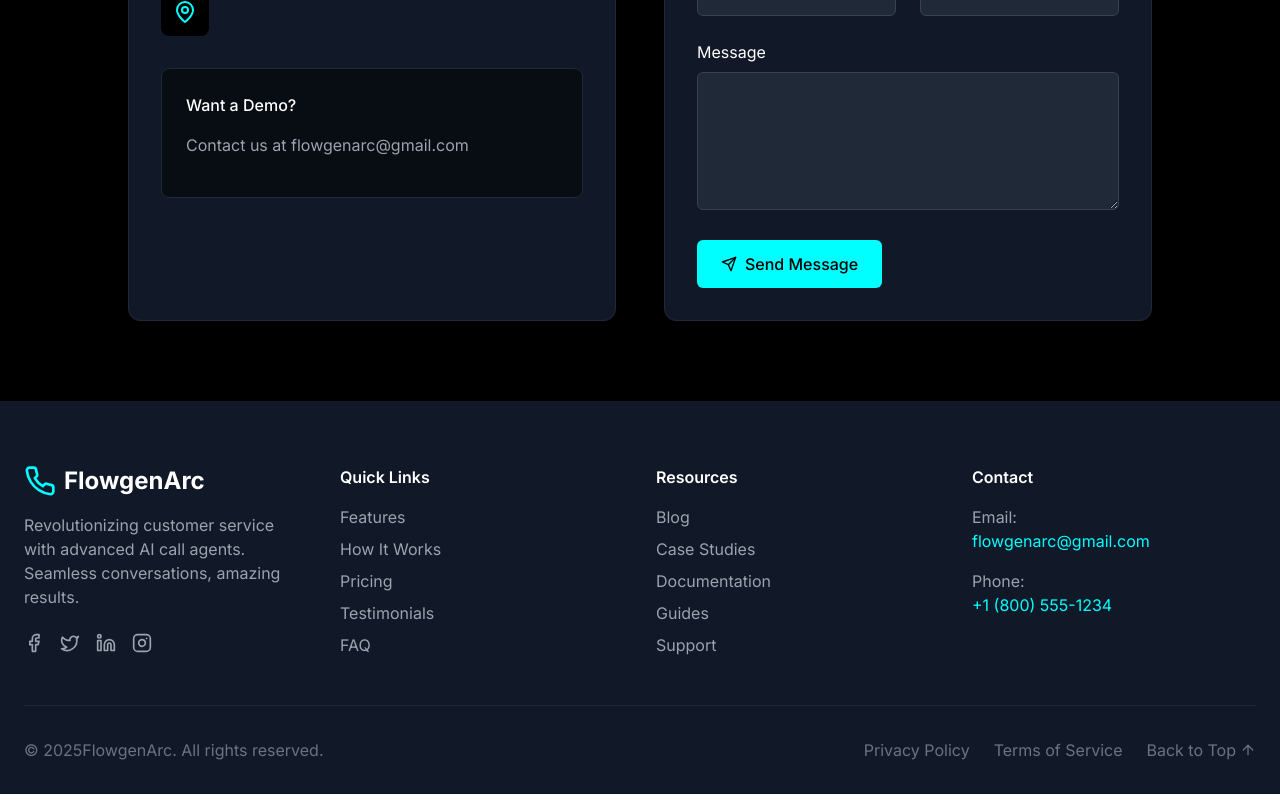
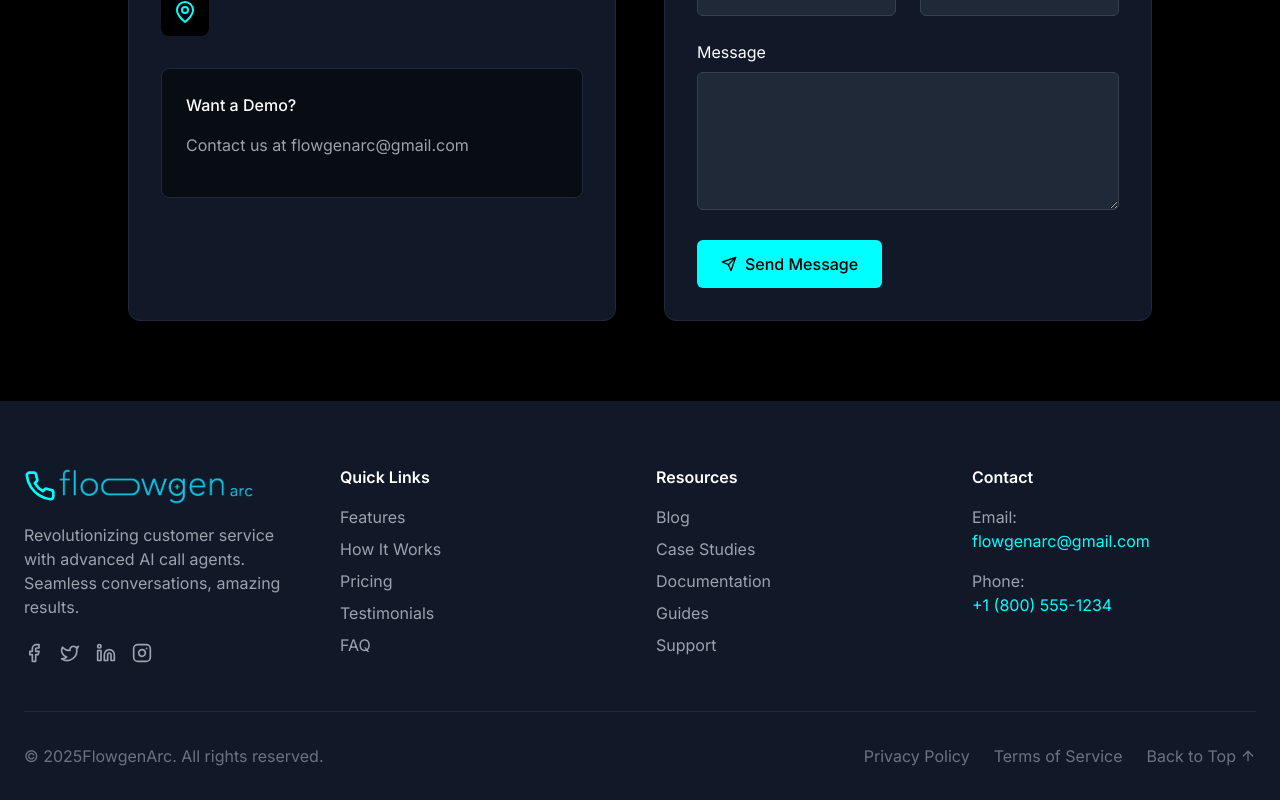
Before and after one commit to AnkushGuha/A, a React (Vite) app: page / in a window 1280 px wide. Shown: the part 6184-6984 px from the top of the page. Built offline with nearby package versions, Linux system fonts and the light colour scheme.

Commit message:
Update Footer.tsx

```diff
--- a/src/components/Footer.tsx
+++ b/src/components/Footer.tsx
@@ -1,5 +1,6 @@
 import React from 'react';
 import { Phone, Facebook, Twitter, Linkedin, Instagram, ArrowUp } from 'lucide-react';
+import logo from './logo.png';
 
 const Footer: React.FC = () => {
   const scrollToTop = () => {
@@ -16,7 +17,11 @@ const Footer: React.FC = () => {
           <div>
             <div className="flex items-center mb-4">
               <Phone className="h-8 w-8 text-[#00FFFF]" />
-              <span className="ml-2 text-2xl font-bold text-white">FlowgenArc</span>
+              <img
+                 src={logo}
+                 alt="Logo"
+                 style={{ width: '200px' }}
+              />
             </div>
             <p className="text-gray-400 mb-6">
               Revolutionizing customer service with advanced AI call agents.
```
